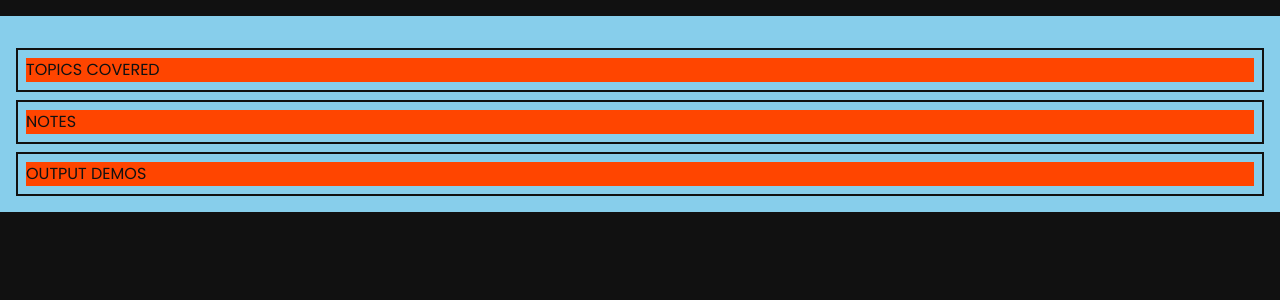
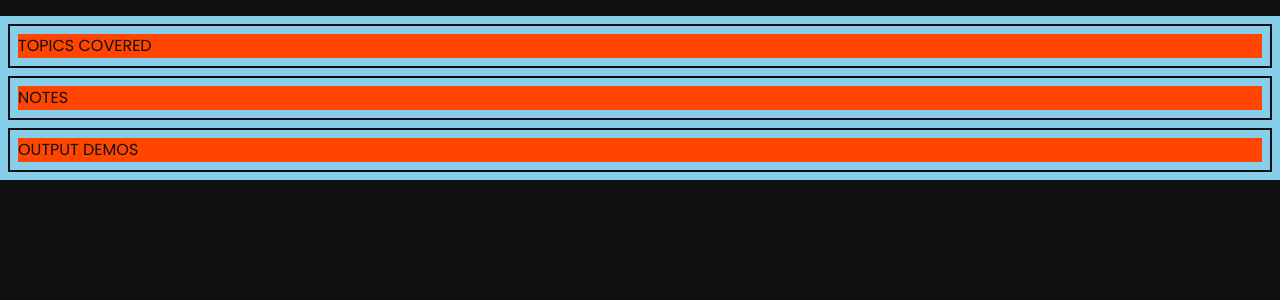
Before and after one commit to Nimira43/PHP-Course, a PHP site: page / in a window 1280 px wide. Shown: the part 68-368 px from the top of the page. Run offline with PHP 8.4, Linux system fonts and the light colour scheme; some libraries are stand-ins or nearby versions.

Commit message:
Tweaked layout

```diff
--- a/00-Temp/index.php
+++ b/00-Temp/index.php
@@ -24,7 +24,6 @@
     </div>
   </header>
   <div class="container mx-auto p-2 mt-4 bg-[#87ceeb] text-[#111]">
-    <div class="container mx-auto p-2 mt-4 bg-[#87ceeb] text-[#111]">
     <div class="p-2 border-2 border-[#111] mb-2">
       <h2 class="bg-[#ff4500]">TOPICS COVERED</h2>
     </div>
@@ -35,7 +34,6 @@
       <h2 class="bg-[#ff4500]">OUTPUT DEMOS</h2>
     </div>
   </div>
-  </div>
 </body>
 
 </html>
```
Lines whose indentation alone changed are shown as unchanged.
